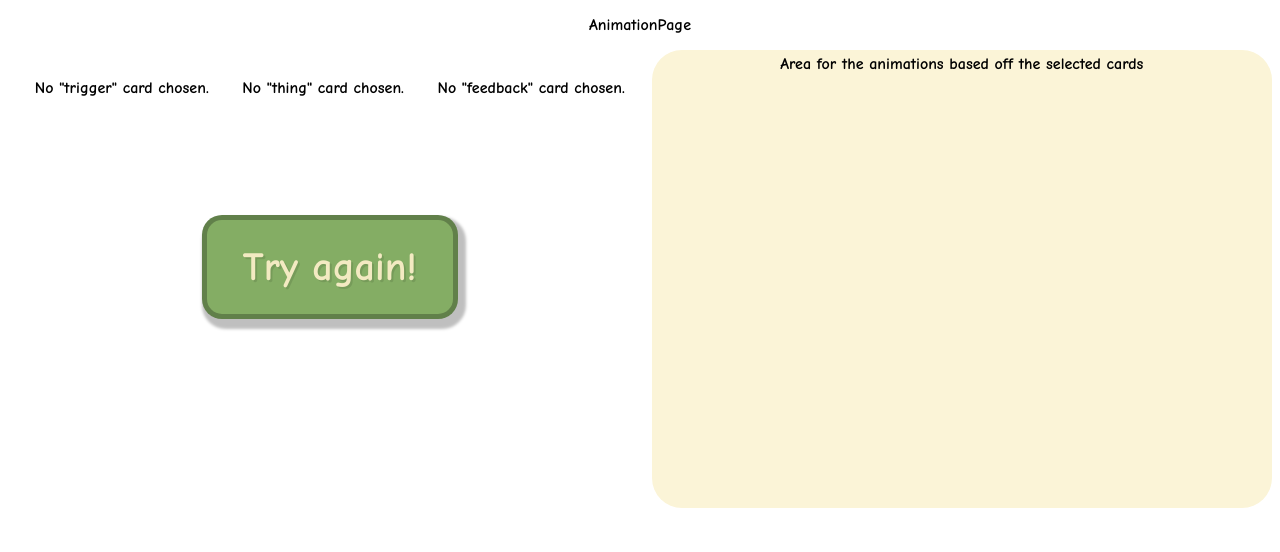
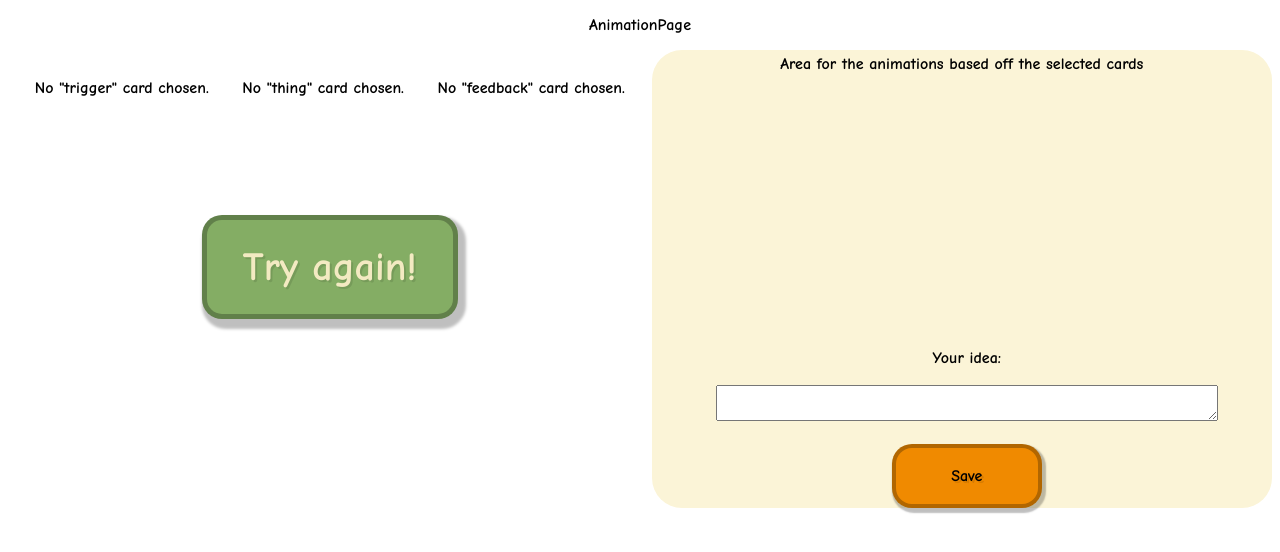
Before and after one commit to IT2901-Tiles/Tiles, a React (Create React App) app in the folder tiles01/: page /animation in a window 1280 px wide. Shown: the top 552 px of the page. Built offline with nearby package versions, Linux system fonts and the light colour scheme.

Commit message:
user can now save content in input to their device

```diff
--- a/tiles01/package.json
+++ b/tiles01/package.json
@@ -10,6 +10,7 @@
     "react": "^17.0.1",
     "react-bootstrap": "^1.4.3",
     "react-dom": "^17.0.1",
+    "react-download-link": "^2.3.0",
     "react-router-dom": "^5.2.0",
     "react-scripts": "4.0.1",
     "web-vitals": "^0.2.4"
--- a/tiles01/src/AnimationPage.css
+++ b/tiles01/src/AnimationPage.css
@@ -22,6 +22,7 @@
     height: 35vw;
     /*margin: 10px;*/
     padding: 5px;
+    position: relative;
 }
 
 .gridAnimationItem5 {
@@ -45,3 +46,21 @@
             0px 5px 22px 4px rgba(0, 0, 0, 0.12),
             0px 7px 8px -4px rgba(0, 0, 0, 0.2);
 }
+
+/* Styling for saving text file  */
+
+.textAreaAnimationPage {
+    position: absolute;
+    bottom: 0px;
+    width: 100%;
+}
+
+#textBoxAnimationPage {
+    width: 80%;
+    height: 20%;
+    margin: 3%;
+    font-family: sans-serif;
+}
+/*
+.textButtonAnimationPage {
+} */
--- a/tiles01/src/Components/AnimationsPreview.jsx
+++ b/tiles01/src/Components/AnimationsPreview.jsx
@@ -1,26 +1,30 @@
 import React from 'react';
 import LinkButton from './LinkButton';
+import FormFieldAnimationPage from './FormFieldAnimationPage'
 // Component for the preview of the animations + the selected cards.
 // This component uses the grid-property in html and css
 
 function AnimationsPreview() {
+
     return(
         <div className="gridAnimationsPage">
             <div className="gridAnimationItem3">
                 <div className="card1AnimationsPage">
                     {/* Checking if the user has picked a card or not */}
-                    {localStorage.getItem("trigger") === null ? <p>No "trigger" card chosen.</p> : <img src={localStorage.getItem("trigger")} className="triggerAnimationsPage" alt="Picture of a 'trigger' card" />}
+                    {localStorage.getItem("trigger") === "null" || localStorage.getItem("trigger") === null ? <p>No "trigger" card chosen.</p> : <img src={localStorage.getItem("trigger")} className="triggerAnimationsPage" alt="Picture of a 'trigger' card" />}
                 </div>
                 <div className="card2AnimationsPage">
-                    {localStorage.getItem("thing") === null ? <p>No "thing" card chosen.</p> : <img src={localStorage.getItem("thing")} className="thingAnimationsPage" alt="Picture of a 'thing' card" />}
+                    {localStorage.getItem("thing") === "null" || localStorage.getItem("thing") === null ? <p>No "thing" card chosen.</p> : <img src={localStorage.getItem("thing")} className="thingAnimationsPage" alt="Picture of a 'thing' card" />}
                 </div>
                 <div className="card3AnimationsPage">
-                    {localStorage.getItem("feedback") === null ? <p>No "feedback" card chosen.</p> : <img src={localStorage.getItem("feedback")} className="feedbackAnimationsPage" alt="Picture of a 'feedback' card" />}
+                    {localStorage.getItem("feedback") === "null" || localStorage.getItem("feedback") === null ? <p>No "feedback" card chosen.</p> : <img src={localStorage.getItem("feedback")} className="feedbackAnimationsPage" alt="Picture of a 'feedback' card" />}
                 </div>
             </div>
             {/* The div below is where the animations will appear */}
             <div className="gridAnimationItem4">
-                Area for the animations based off the selected cards
+                    Area for the animations based off the selected cards
+                    {/* Suggestion for text-area field */}
+                    <FormFieldAnimationPage />
             </div>
             {/* "Try again!"-button */}
             <div className="gridAnimationItem5">
--- a/tiles01/src/Components/Button.css
+++ b/tiles01/src/Components/Button.css
@@ -14,7 +14,7 @@
     box-shadow: 4px 6px 3px 4px rgb(0,0,0,0.25);
   }
 
-  .SmallButton {
+  .SmallButton, .textButtonAnimationPage {
     background-color: #F08A00;
     border: solid 4px #00000043;
     border-radius: 20px;
--- /dev/null
+++ b/tiles01/src/Components/FormFieldAnimationPage.jsx
@@ -0,0 +1,34 @@
+import React, { useState } from 'react'
+
+
+function FormFieldAnimationPage() {
+    const [input, setInput] = useState('')
+    let boolInput
+
+    // The following function gathers the content from the textarea and inserts it into a external txt-file
+    function downloadFile() {
+        if (input === ''){
+            boolInput = false;
+            alert("Type something to save the file...")
+        } else {
+            boolInput = true;
+            const htmlElement = document.createElement("a")
+            const valueInput = new Blob([document.getElementById("textBoxAnimationPage").value], {type: 'text/plain'})
+            htmlElement.href = URL.createObjectURL(valueInput)
+            htmlElement.download = "tiles.txt"
+            document.body.appendChild(htmlElement)
+            htmlElement.click()
+        }
+    }
+
+    return (
+        <div className="textAreaAnimationPage">
+            <label>Your idea: </label>
+                <br/>
+                <textarea id="textBoxAnimationPage" onChange={newInput => setInput(newInput.target.value)}/>
+                <button onClick={downloadFile} className="textButtonAnimationPage">Save</button>
+        </div>
+    );
+}
+
+export default FormFieldAnimationPage
--- a/tiles01/src/Pages/AnimationPage.jsx
+++ b/tiles01/src/Pages/AnimationPage.jsx
@@ -10,7 +10,7 @@ function AnimationPage() {
             <p>
                 AnimationPage
             </p>
-                <AnimationsPreview />
+            <AnimationsPreview />
         </div>
     );
 }
```
Also changed, not shown: 2 other files (tests, documents, lock files or other folders).
